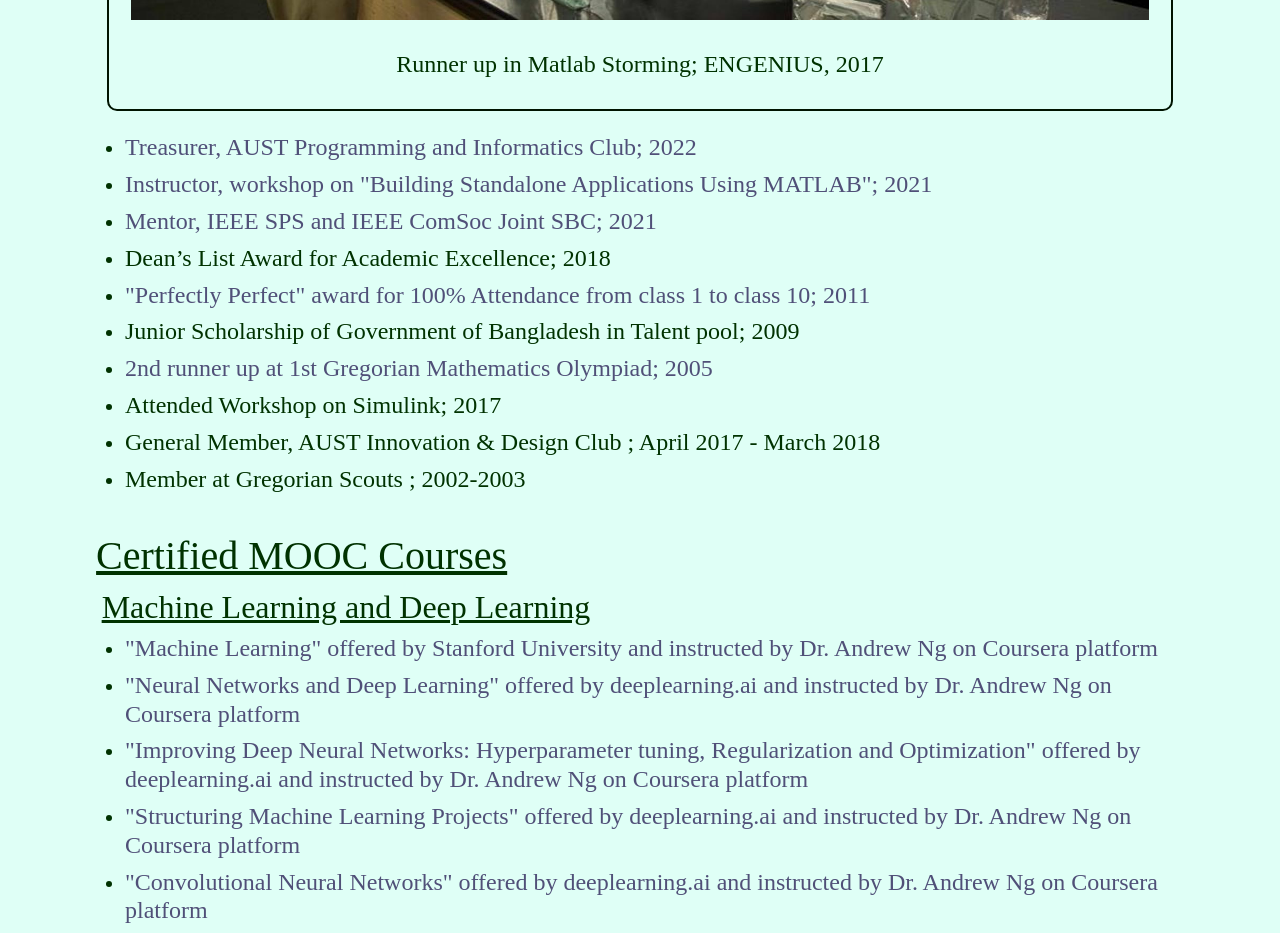
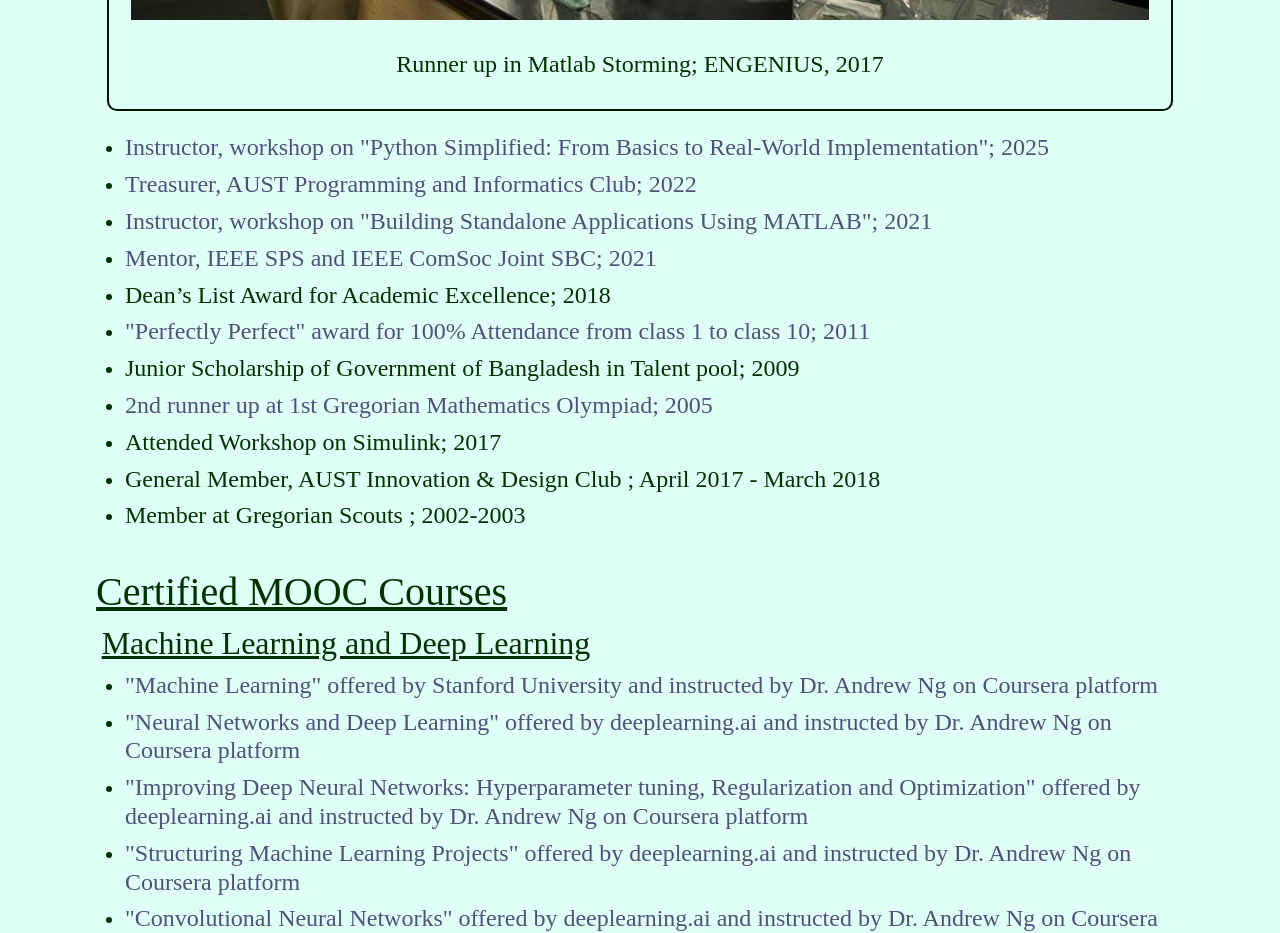
Before and after one commit to MSAKabir/fancy, a plain HTML site: page award/index.html in a window 1280 px wide. Shown: the part 4440-5373 px from the top of the page. Drawn offline with nearby package versions, Linux system fonts and the light colour scheme.

Commit message:
Update index.html

```diff
--- a/award/index.html
+++ b/award/index.html
@@ -470,6 +470,8 @@ h6 {
 <!-- <li><h4> Runner up in Intra Department Football Tournament (AUST EEE); 2017</h4></li> -->
 
   <!-- <li><h4><a href="../images/AEST.jpg" target="_blank" >Treasurer, AUST EEE SOCIETY; 2024</a></h4></li> -->
+<li><h4><a href="../images/PA.jpg" target="_blank" >Instructor, workshop on "Python Simplified: From Basics to Real-World Implementation"; 2025</a></h4></li>
+
   <li><h4><a href="../images/PIC.jpg" target="_blank" >Treasurer, AUST Programming and Informatics Club; 2022</a></h4></li>
   <li><h4><a href="../images/instructor_matlab.jpg" target="_blank" >Instructor, workshop on "Building Standalone Applications Using MATLAB"; 2021</a></h4></li>
   <li><h4><a href="../images/IEEE_COMSOC.jpg" target="_blank" >Mentor, IEEE SPS and IEEE ComSoc Joint SBC; 2021</a></h4></li>
```
